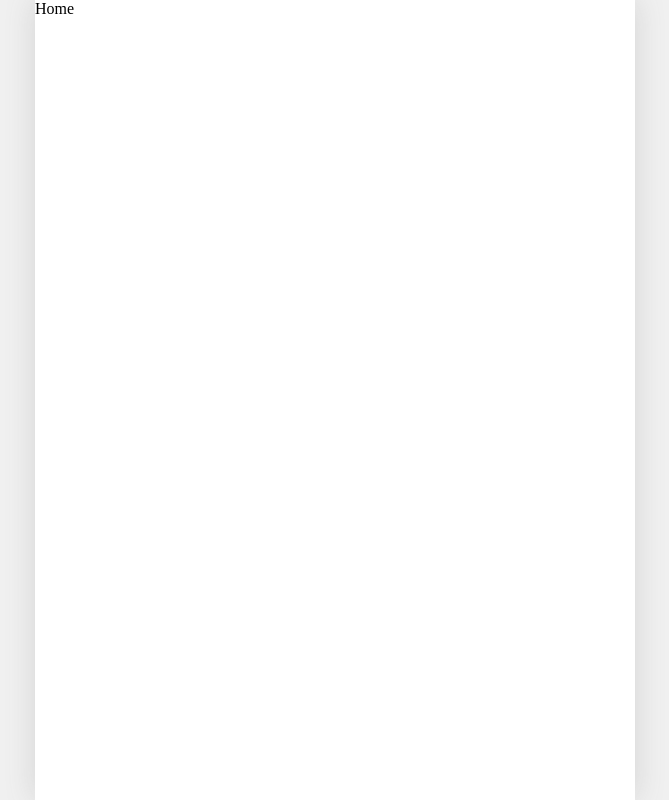
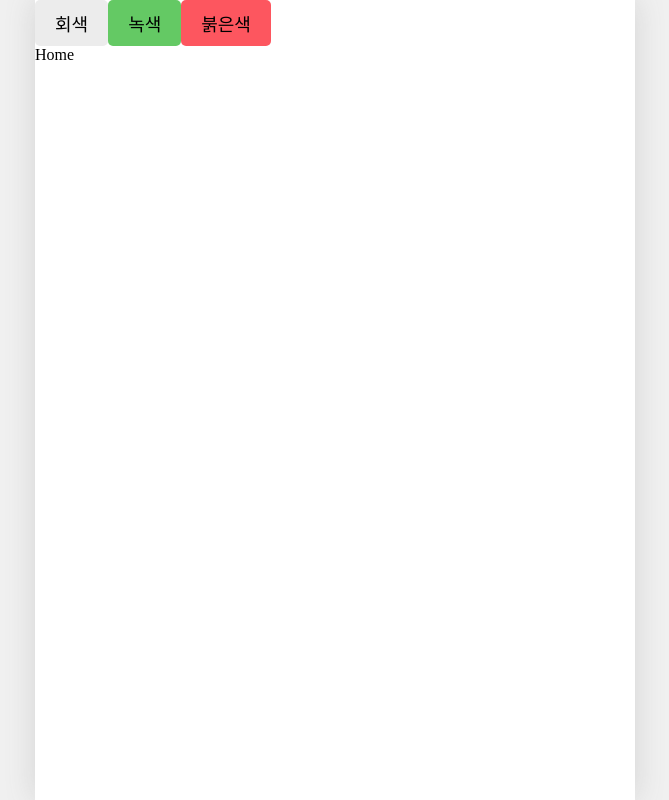
Before and after one commit to hxx-dev/emotional-diary, a React (Vite) app: page / in a window 1280 px wide. Shown: the whole page, without its empty margins (305-974 px from the left). Built offline with nearby package versions, Linux system fonts and the light colour scheme; a web font is replaced by a local one.

Commit message:
:sparkles:Ui: Button UI 확인

```diff
--- a/src/App.jsx
+++ b/src/App.jsx
@@ -3,15 +3,33 @@ import Home from "./pages/Home";
 import New from "./pages/New";
 import Diary from "./pages/Diary";
 import NotFound from "./pages/NotFound";
+import Button from "./components/common/Button";
 
 function App() {
   return (
+    <>
+      <Button
+        text={"회색"}
+        $type={"DEFAULT"}
+        onClick={() => console.log("버튼 눌림")}
+      />
+      <Button
+        text={"녹색"}
+        $type={"POSITIVE"}
+        onClick={() => console.log("버튼 눌림")}
+      />
+      <Button
+        text={"붉은색"}
+        $type={"NEGATIVE"}
+        onClick={() => console.log("버튼 눌림")}
+      />
       <Routes>
         <Route path="/" element={<Home />} />
         <Route path="/new" element={<New />} />
         <Route path="/diary" element={<Diary />} />
         <Route path="*" element={<NotFound />} />
       </Routes>
+    </>
   );
 }
 
```
Lines whose indentation alone changed are shown as unchanged.
